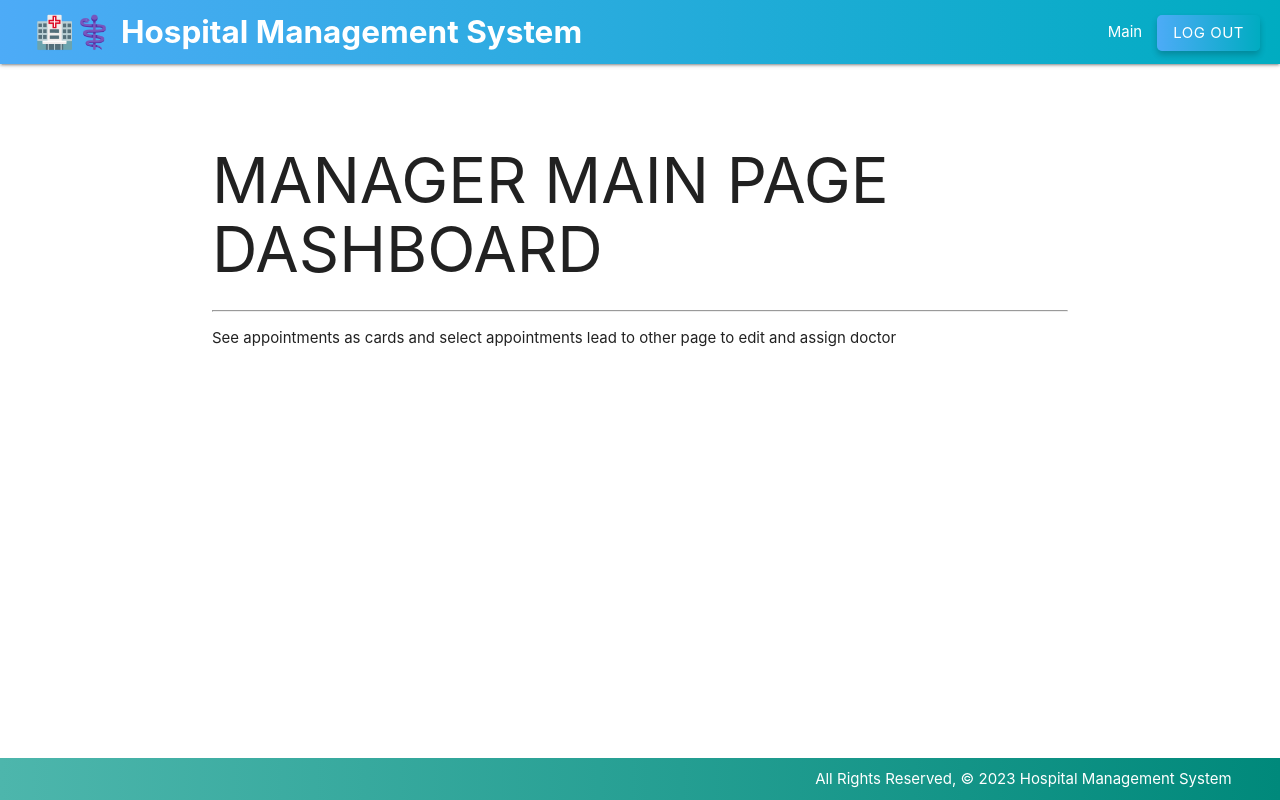
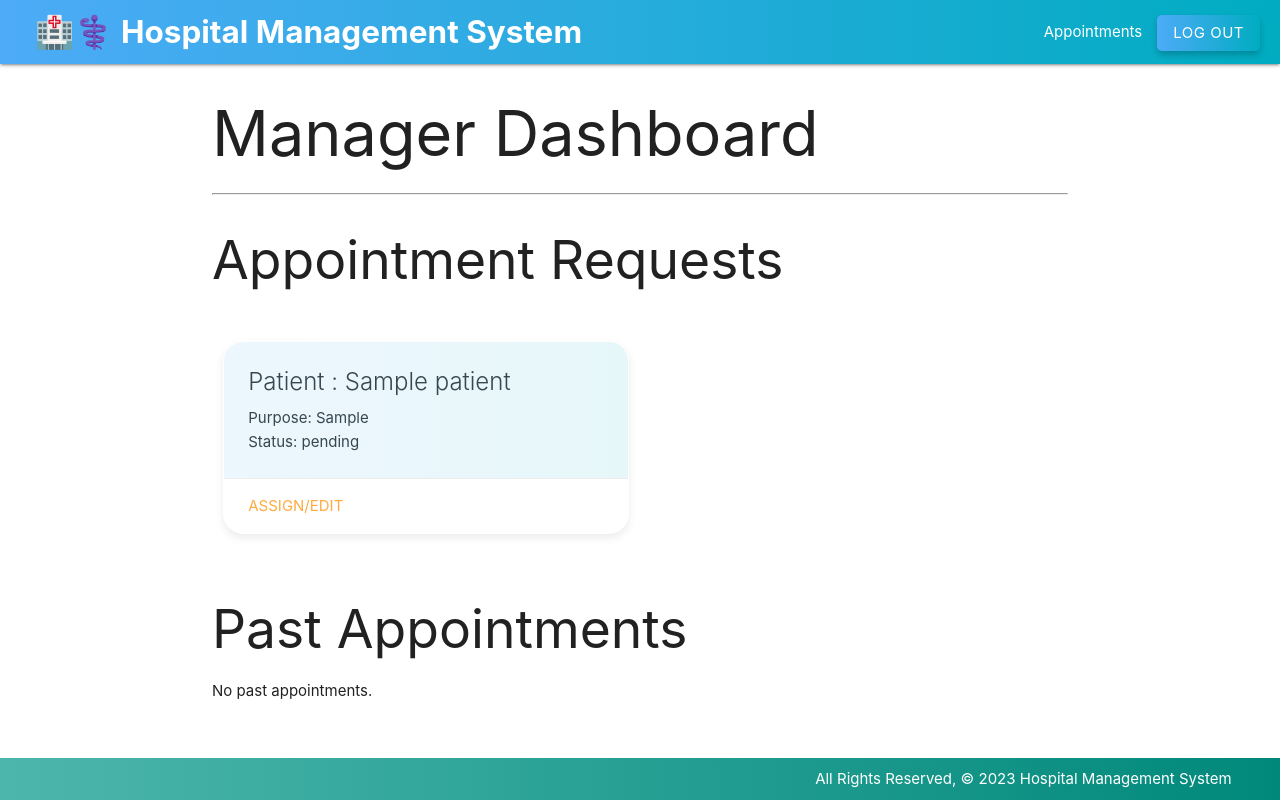
Before and after one commit to PyConqueror/Hospital-Management-System, a Django app: page /manager/dashboard/ in a window 1280 px wide. Run offline with Django 5.2, Linux system fonts and the light colour scheme; a user stored in the database is signed in; tables that the repository leaves empty hold one stand-in row (values such as "Sample post").

Commit message:
update the manager dashboard to display appointments

```diff
--- a/main_app/templates/manager/base.html
+++ b/main_app/templates/manager/base.html
@@ -19,7 +19,7 @@
                     <li><a href="{% url 'manager_dashboard' %}" class="left brand-logo">&nbsp;&nbsp;🏥⚕️ Hospital Management System </a></li>
                 </ul>
                 <ul class="right">
-                    <li><a href="{% url 'manager_dashboard' %}"> Main</a></li>
+                    <li><a href="{% url 'manager_dashboard' %}"> Appointments</a></li>
                     <li>
                         <form action="{% url 'logout' %}" method="post">
                             {% csrf_token %}
--- a/main_app/templates/manager/index.html
+++ b/main_app/templates/manager/index.html
@@ -1,11 +1,58 @@
 {% extends 'manager/base.html' %}
 {% block content %}
 
-<h1>MANAGER MAIN PAGE DASHBOARD</h1>
+<h1>Manager Dashboard</h1>
 <hr>
 
-<p>See appointments as cards and select appointments lead to other page to edit and assign doctor</p>
-<p></p>
+<div class="row">
+  <h2>Appointment Requests</h2>
+  {% for appointment in appointment_requests %}
+    <div class="col s12 m6">
+      <div class="card">
+        <div class="card-content">
+          <span class="card-title">Patient : {{ appointment.patient.name }}</span>
+          <p>Purpose: {{ appointment.purpose }}</p>
+          <p>Status: {{ appointment.status }}</p>
+        </div>
+        <div class="card-action">
+          <a href="{% url 'manager_appointment_edit' appointment.id %}">Assign/Edit</a>
+        </div>
+      </div>
+    </div>
+  {% empty %}
+    <p>No appointment requests.</p>
+  {% endfor %}
+</div>
 
+<div class="row">
+  <h2>Past Appointments</h2>
+  {% for appointment in past_appointments %}
+    <div class="col s12 m6">
+      <div class="card">
+        <div class="card-content">
+          <span class="card-title">
+            {% if appointment.doctor %}
+              Dr. {{ appointment.doctor.name }} ({{ appointment.doctor.specialization }})
+            {% else %}
+              Pending Doctor Assignment
+            {% endif %}
+          </span>
+          {% if appointment.date and appointment.time %}
+            <p>Date and Time: {{ appointment.date|date:"Y-m-d" }} at {{ appointment.time|time:"H:i" }}</p>
+          {% else %}
+            <p>Date and Time: Pending Appointment Time</p>
+          {% endif %}
+          <p>Purpose: {{ appointment.purpose }}</p>
+          <p>Status: {{ appointment.status }}</p>
+        </div>
+        <div class="card-action">
+          <a href="{% url 'manager_appointment_edit' appointment.id %}">Edit</a>
+        </div>
+      </div>
+    </div>
+  {% empty %}
+    <p>No past appointments.</p>
+  {% endfor %}
+</div>
 
 {% endblock %}
```
